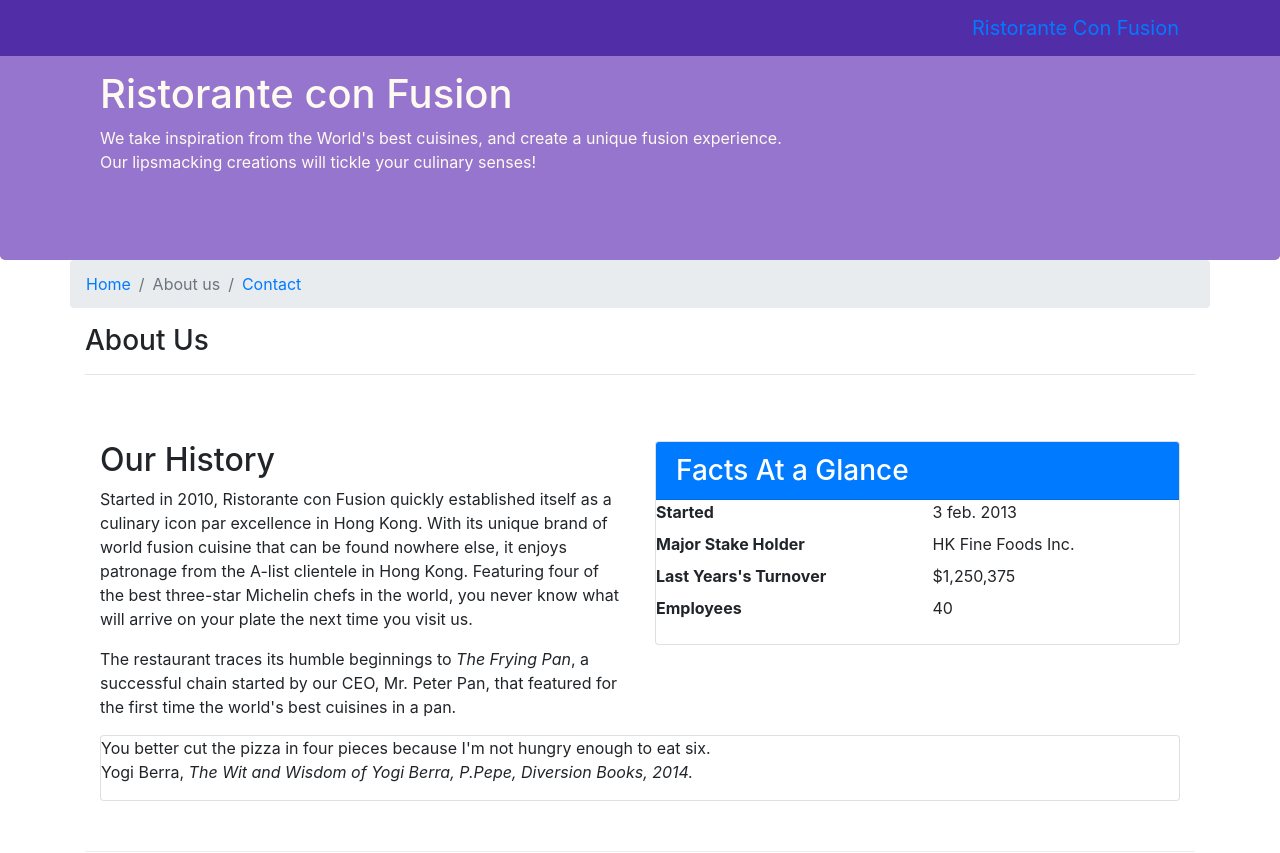
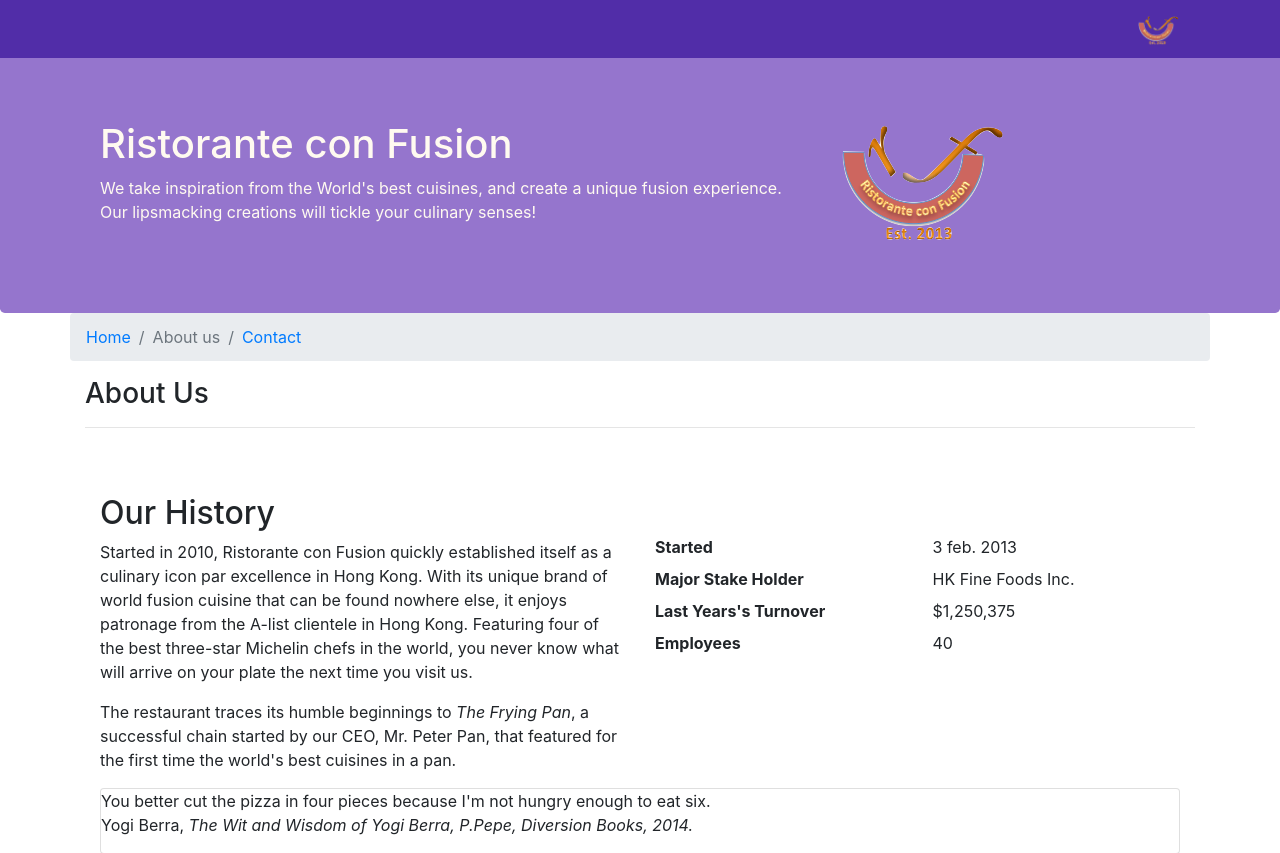
Before and after one commit to Ughanze23/conFusion, a website: page aboutus.html in a window 1280 px wide. Shown: the top 853 px of the page. Drawn offline with nearby package versions, Linux system fonts and the light colour scheme.

Commit message:
images and media

```diff
--- a/aboutus.html
+++ b/aboutus.html
@@ -25,7 +25,7 @@
     <span class="navbar-toggler-icon"></span>
 </button>
 
- <a class="navbar-brand" href="#">Ristorante Con Fusion</a>
+ <a class="navbar-brand" href="./index.html"><img src="img/logo.png" height="30" width="41"></a>
 <div class="collapse navbar-collapse" id="Navbar">
     <ul class="navbar-nav">
        <li class="nav-item"> <a class="nav-link" href="index.html"><i class="fa fa-home fa-lg"></i> Home</a></li>
@@ -43,7 +43,8 @@
                     <h1>Ristorante con Fusion</h1>
                     <p>We take inspiration from the World's best cuisines, and create a unique fusion experience. Our lipsmacking creations will tickle your culinary senses!</p>
                 </div>
-                <div class="col col-sm">
+                <div class="col col-sm align-self-center">
+                    <img src="img/logo.png" class="img-fluid">
                 </div>
             </div>
         </div>
@@ -73,9 +74,9 @@
             </div>
 
             <div class="col-sm">
-                <div class="card">
-                   <h3 class="card-header bg-primary text-white">Facts At a Glance</h3>
-                   <div class="card-block">
+                <div class="panel">
+                   <h3 class="panel-title panel-primary text-white">Facts At a Glance</h3>
+                   <div class="panel-body">
                 <dl class="row">
                     <dt class="col-6">Started </dt>
                     <dd class="col-6">3 feb. 2013</dd>
--- a/style.css
+++ b/style.css
@@ -30,7 +30,7 @@ address{
 }
 
 body{
-    padding: 50px 0px 0px 0px 0px;
+    padding: 50px 0px 0px 0px;
     z-index: 0;
 }
 
```
Also changed, not shown: contactus.html (+3 -2 lines), index.html (+16 -5 lines), img/alberto.png (added), img/buffet.png (added), img/logo.png (added), img/uthappizza.png (added), 1 other file.
